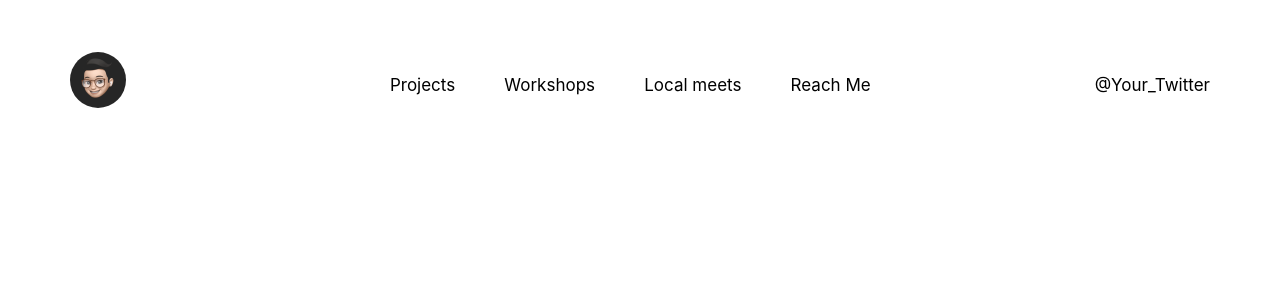
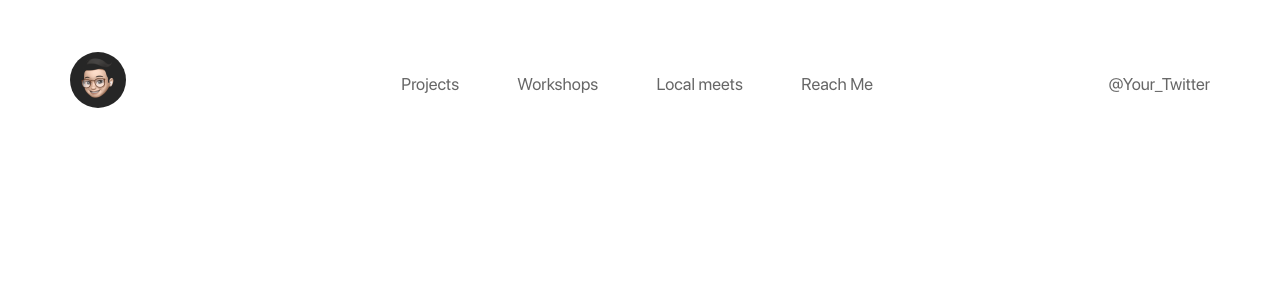
Before and after one commit to hasnentai/portfolio, a React (Create React App) app: page / in a window 1280 px wide. Shown: the top 300 px of the page. Built offline with nearby package versions, Linux system fonts and the light colour scheme.

Commit message:
fonts for body changed & header css added

```diff
--- a/src/App.css
+++ b/src/App.css
@@ -1,3 +1,10 @@
+@font-face {
+  font-family: SF;
+  src: url(./assets/fonts/SFPRODISPLAYREGULAR.OTF);
+}
+body {
+  font-family: 'SF';
+}
 .App {
   text-align: center;
 }
--- a/src/header.js
+++ b/src/header.js
@@ -21,10 +21,16 @@ function Header() {
         listStyle: 'none',
         display: 'flex',
         justifyContent: 'space-around',
-        fontSize: '17px'
+        fontSize: '17px',
+        color: ' rgba(0, 0, 0, 0.6)',
+        lineHeight: '22px',
+        letterSpacing: '0.0043em'
     }
     const twiter={
-        fontSize: '17px'
+        fontSize: '17px',
+        color: ' rgba(0, 0, 0, 0.6)',
+        lineHeight: '22px',
+        letterSpacing: '0.0043em'
     }
     return (
         <header>
```
